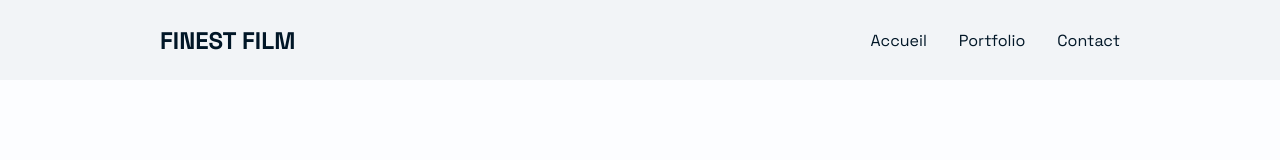
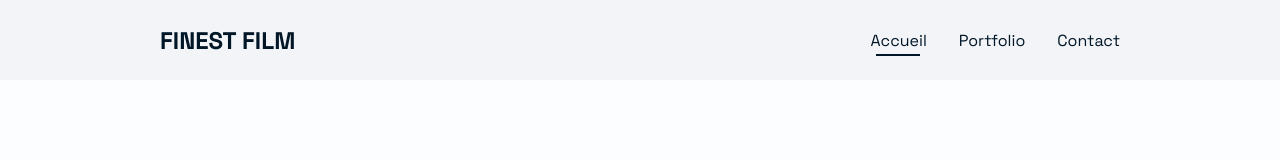
Before and after one commit to Myhub09/Myrepos, a React (Create React App) app: page / in a window 1280 px wide. Shown: the top 160 px of the page. Built offline with nearby package versions, Linux system fonts and the light colour scheme.

Commit message:
Add navigation line animation

```diff
--- a/src/components/Nav.js
+++ b/src/components/Nav.js
@@ -4,7 +4,14 @@
 // Router
 import { Link } from "react-router-dom";
 
+// Framer Motion
+import { motion } from "framer-motion";
+
+// React Router (for NavLine)
+import { useLocation } from "react-router-dom";
+
 const Nav = () => {
+  const { pathname } = useLocation();
   return (
     <StyledNav>
       <h1>
@@ -13,12 +20,27 @@
       <ul>
         <li>
           <Link to="/">Accueil</Link>
+          <NavLine
+            initial={{ width: "0%" }}
+            animate={{ width: pathname === "/" ? "50%" : "0%" }}
+            transition={{ duration: 0.75 }}
+          ></NavLine>
         </li>
         <li>
           <Link to="/portfolio">Portfolio</Link>
+          <NavLine
+            initial={{ width: "0%" }}
+            animate={{ width: pathname === "/portfolio" ? "50%" : "0%" }}
+            transition={{ duration: 0.75 }}
+          ></NavLine>
         </li>
         <li>
           <Link to="/contact">Contact</Link>
+          <NavLine
+            initial={{ width: "0%" }}
+            animate={{ width: pathname === "/contact" ? "50%" : "0%" }}
+            transition={{ duration: 0.75 }}
+          ></NavLine>
         </li>
       </ul>
     </StyledNav>
@@ -45,9 +67,17 @@
     list-style: none;
   }
   li {
+    position: relative;
     padding-left: 2rem;
-    position: relative;
   }
 `;
 
+const NavLine = styled(motion.div)`
+  position: absolute;
+  bottom: -25%;
+  left: 42.5%;
+  height: 0.1rem;
+  background: #011627;
+`;
+
 export default Nav;
```
